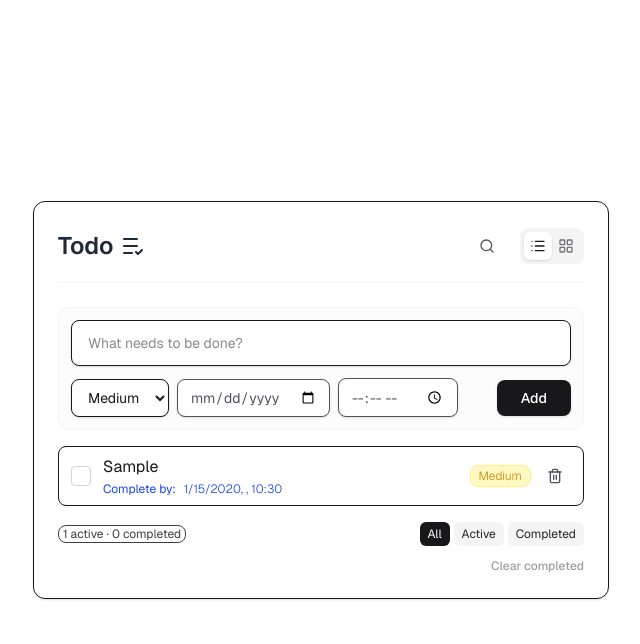
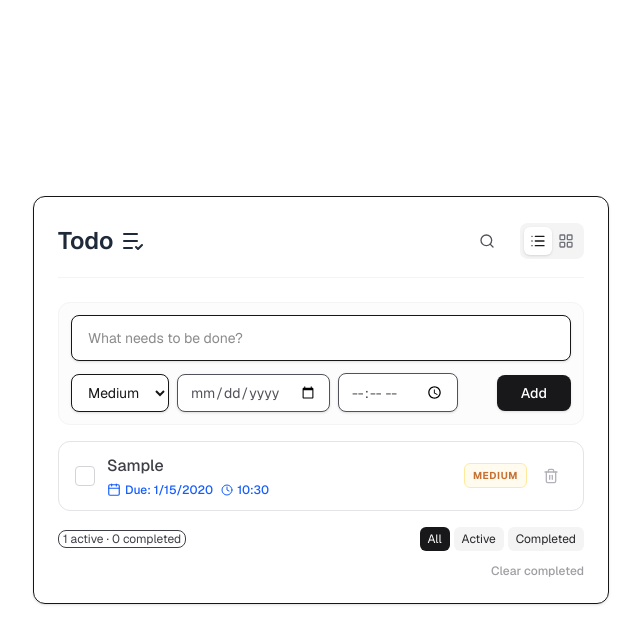
Before and after one commit to DEVelopeRuhela/next-todo-app, a Next.js app: page / in a window 1280 px wide. Both pictures are taken after typing "Sample", "2020-01-15", "10:30" into the empty fields and a click on the button "Add". Shown: the top 644 px of the page, without its empty margins (319-959 px from the left). Built offline with nearby package versions, Linux system fonts and the light colour scheme.

Commit message:
made UI changes in todoItem.tsx

```diff
--- a/app/components/todo/TodoItem.tsx
+++ b/app/components/todo/TodoItem.tsx
@@ -1,7 +1,8 @@
 "use client";
 
 import type { Todo } from "../../todo/types";
-import { CheckCircle2, Circle, Trash2 } from "lucide-react";
+import { CheckCircle2, Circle, Trash2, Calendar, Clock, AlertCircle } from "lucide-react";
+
 export function TodoItem({
   todo,
   onToggle,
@@ -16,61 +17,75 @@ export function TodoItem({
   showTarget: boolean;
 }) {
   return (
-    <li className={`flex items-center justify-between gap-3 rounded-lg ${todo.isDelayed ? 'bg-red-100 border-red-200 border' : 'bg-white border '} px-3 py-2`}>
+    <li className={`group flex items-start sm:items-center justify-between gap-3 rounded-xl border px-4 py-3 transition-all ${
+      todo.isDelayed && !todo.completed
+        ? 'bg-red-50/50 border-red-200 shadow-sm'
+        : 'bg-white border-zinc-200 hover:border-zinc-300 hover:shadow-sm'
+    }`}>
 
+      <div className="flex items-start sm:items-center gap-3 flex-1 min-w-0">
         <button
           type="button"
           onClick={onToggle}
-        className="flex items-center gap-3 text-left"
+          className="mt-0.5 sm:mt-0 flex-shrink-0"
           aria-label={todo.completed ? "Mark as active" : "Mark as completed"}
         >
           <span
-          className={
-            "inline-flex h-5 w-5 flex-shrink-0 items-center justify-center rounded border  " +
-            (todo.completed
-              ? "border-emerald-600 bg-emerald-600 text-white"
-              : "border-zinc-300 hover:bg-gray-100 text-transparent")
-          }
+            className={`inline-flex h-5 w-5 items-center justify-center rounded border transition-colors ${
+              todo.completed
+                ? "border-emerald-500 bg-emerald-500 text-white"
+                : todo.isDelayed
+                ? "border-red-300 bg-red-50/50 text-transparent hover:bg-red-100"
+                : "border-zinc-300 text-transparent hover:bg-zinc-100"
+            }`}
           >
             ✓
           </span>
-        <div className="flex flex-col">
+        </button>
+
+        <div className="flex flex-col gap-1 min-w-0">
           <span
-            className={
-              "text-md " +
-              (todo.completed ? "text-zinc-500 line-through" : "text-zinc-900")
-            }
+            onClick={onToggle}
+            className={`text-sm sm:text-base font-medium transition-colors cursor-pointer truncate ${
+              todo.completed ? "text-zinc-400 line-through" : todo.isDelayed ? "text-red-900" : "text-zinc-700"
+            }`}
           >
             {todo.text}
           </span>
+
+          <div className="flex flex-wrap items-center gap-3">
             {todo.completed && todo.completedAt && showCompleted && (
-            <span className="text-xs text-green-900 mt-0.5 italic font-light">
-              Completed at: {new Date(todo.completedAt).toLocaleString()}
+              <span className="flex items-center gap-1 text-xs text-emerald-600 font-medium">
+                <CheckCircle2 className="w-3.5 h-3.5" />
+                Completed: {new Date(todo.completedAt).toLocaleDateString()}
                 {todo.isDelayed && (
-                <span className="text-xs text-red-700 mt-0.5 ml-2 font-light">
-                  ( Delayed )
-                </span>
+                  <span className="text-red-500 ml-1">(Late)</span>
                 )}
               </span>
             )}
-          {todo.targetDate && !todo.completed && showTarget && !todo.isDelayed&& (
-            <span className="text-xs text-blue-700 mt-0.5 font-light flex gap-2">
-              <span className="font-normal">Complete by:</span> {new Date(todo.targetDate).toLocaleString().slice(0, 10) } , {todo.targetTime }
-            </span>
+
+            {!todo.completed && showTarget && todo.targetDate && (
+              <span className={`flex items-center gap-1 text-xs font-medium ${todo.isDelayed ? 'text-red-600' : 'text-blue-600'}`}>
+                {todo.isDelayed ? <AlertCircle className="w-3.5 h-3.5" /> : <Calendar className="w-3.5 h-3.5" />}
+                {todo.isDelayed ? "Delayed" : "Due"}: {new Date(todo.targetDate).toLocaleDateString()}
+                {todo.targetTime && (
+                  <>
+                    <Clock className="w-3 h-3 ml-1" />
+                    {todo.targetTime}
+                  </>
                 )}
-          {todo.isDelayed && !todo.completed && (
-            <span className="text-xs text-red-700 mt-0.5 font-light">
-              Delayed
               </span>
             )}
           </div>
-      </button>
-      <div className="flex flex-row align-center justify-center ">
+        </div>
+      </div>
+
+      <div className="flex items-center gap-2 opacity-100 sm:opacity-80 group-hover:opacity-100 transition-opacity ml-2 flex-shrink-0">
         {showCompleted && (
-        <div className={`text-xs font-light border rounded-lg px-2 py-0.5 mr-2 self-center ${
-          todo.priority === "High" ? "bg-red-100 text-red-600 border-red-200" :
-          todo.priority === "Medium" ? "bg-yellow-100 text-yellow-600 border-yellow-200" :
-          "bg-green-100 text-green-600 border-green-200"
+          <div className={`text-[10px] uppercase tracking-wider font-bold border rounded-md px-2 py-1 ${
+            todo.priority === "High" ? "bg-red-50 text-red-700 border-red-200" :
+            todo.priority === "Medium" ? "bg-amber-50 text-amber-700 border-amber-200" :
+            "bg-emerald-50 text-emerald-700 border-emerald-200"
           }`}>
             {todo.priority}
           </div>
@@ -78,14 +93,12 @@ export function TodoItem({
         <button
           type="button"
           onClick={onDelete}
-        className="rounded-full p-2 text-sm text-zinc-600 hover:bg-red-100 hover:text-red-900"
-
+          className="rounded-full p-2 text-zinc-400 hover:bg-red-50 hover:text-red-600 transition-colors"
           aria-label="Delete todo"
         >
           <Trash2 className="h-4 w-4" />
         </button>
       </div>
-
     </li>
   );
 }
```
Lines whose indentation alone changed are shown as unchanged.
